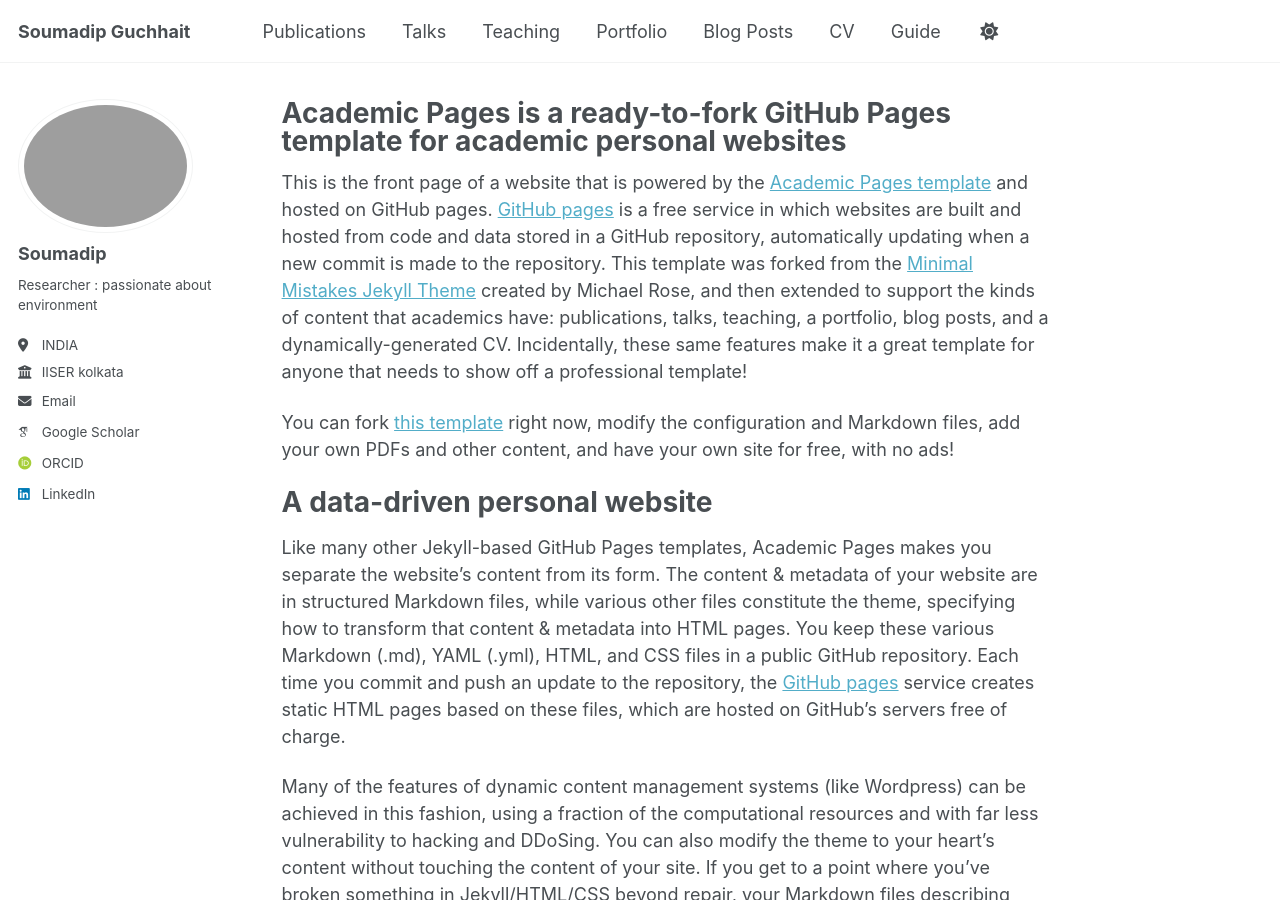
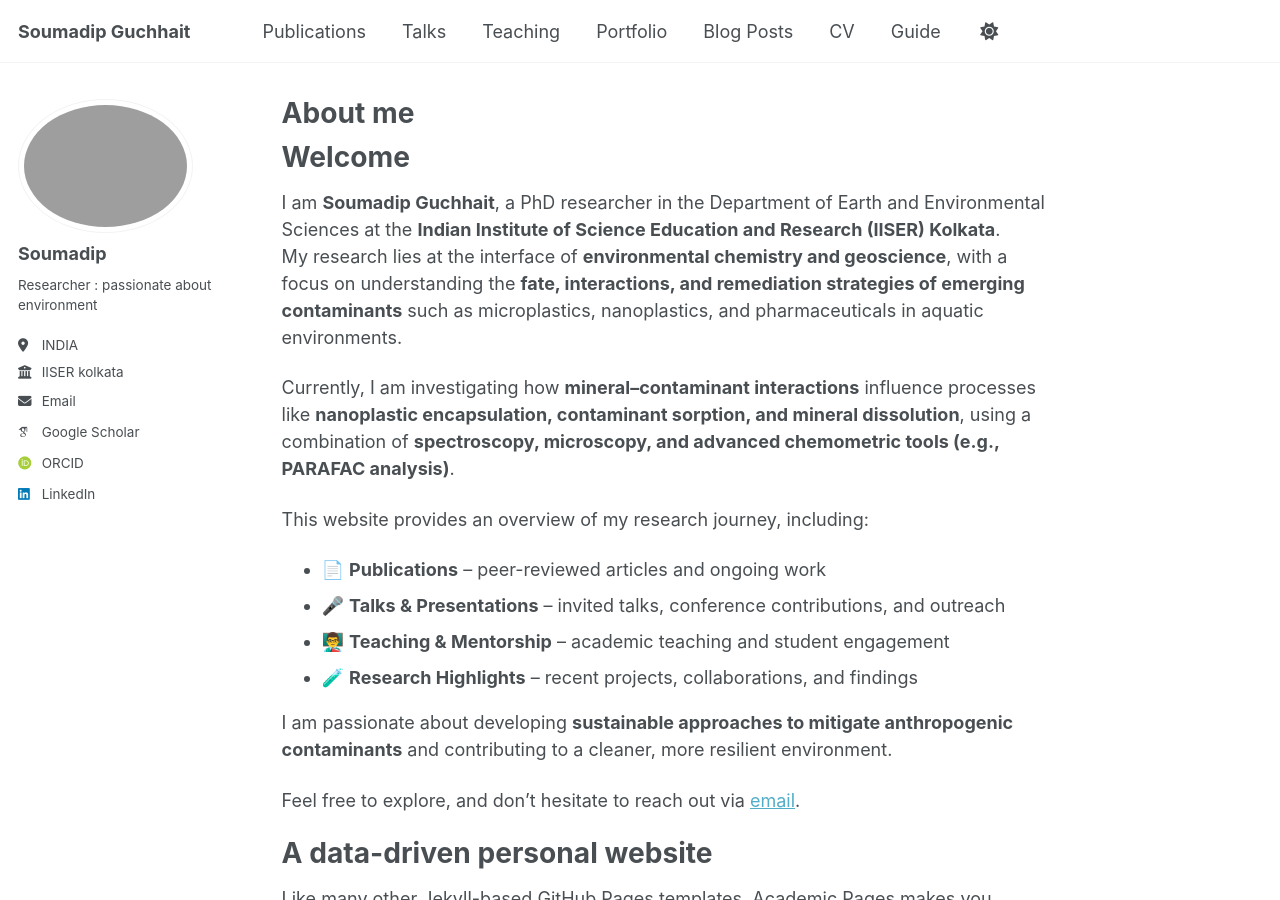
Before and after one commit to soumadipguchhait26-kittu/soumadipguchhait26-kittu.github.io, a Jekyll site: the page built from _pages/about.md, in a window 1280 px wide and 900 px high. Built offline with Jekyll 4.4.1, drawn with Linux system fonts in a browser that asks for light colours; some web fonts are replaced; a script that is not in the unit is left out.

Commit message:
Update about.md

```diff
--- a/_pages/about.md
+++ b/_pages/about.md
@@ -1,15 +1,28 @@
 ---
 permalink: /
-title: "Academic Pages is a ready-to-fork GitHub Pages template for academic personal websites"
+title: "About me"
 author_profile: true
 redirect_from:
   - /about/
   - /about.html
 ---
 
-This is the front page of a website that is powered by the [Academic Pages template](https://github.com/academicpages/academicpages.github.io) and hosted on GitHub pages. [GitHub pages](https://pages.github.com) is a free service in which websites are built and hosted from code and data stored in a GitHub repository, automatically updating when a new commit is made to the repository. This template was forked from the [Minimal Mistakes Jekyll Theme](https://mmistakes.github.io/minimal-mistakes/) created by Michael Rose, and then extended to support the kinds of content that academics have: publications, talks, teaching, a portfolio, blog posts, and a dynamically-generated CV. Incidentally, these same features make it a great template for anyone that needs to show off a professional template!
+# Welcome
 
- You can fork [this template](https://github.com/academicpages/academicpages.github.io) right now, modify the configuration and Markdown files, add your own PDFs and other content, and have your own site for free, with no ads!
+I am **Soumadip Guchhait**, a PhD researcher in the Department of Earth and Environmental Sciences at the **Indian Institute of Science Education and Research (IISER) Kolkata**.
+My research lies at the interface of **environmental chemistry and geoscience**, with a focus on understanding the **fate, interactions, and remediation strategies of emerging contaminants** such as microplastics, nanoplastics, and pharmaceuticals in aquatic environments.
+
+Currently, I am investigating how **mineral–contaminant interactions** influence processes like **nanoplastic encapsulation, contaminant sorption, and mineral dissolution**, using a combination of **spectroscopy, microscopy, and advanced chemometric tools (e.g., PARAFAC analysis)**.
+
+This website provides an overview of my research journey, including:
+- 📄 **Publications** – peer-reviewed articles and ongoing work
+- 🎤 **Talks & Presentations** – invited talks, conference contributions, and outreach
+- 👨‍🏫 **Teaching & Mentorship** – academic teaching and student engagement
+- 🧪 **Research Highlights** – recent projects, collaborations, and findings
+
+I am passionate about developing **sustainable approaches to mitigate anthropogenic contaminants** and contributing to a cleaner, more resilient environment.
+
+Feel free to explore, and don’t hesitate to reach out via [email](mailto:soumadipguchhait26@gmail.com).
 
 A data-driven personal website
 ======
```
